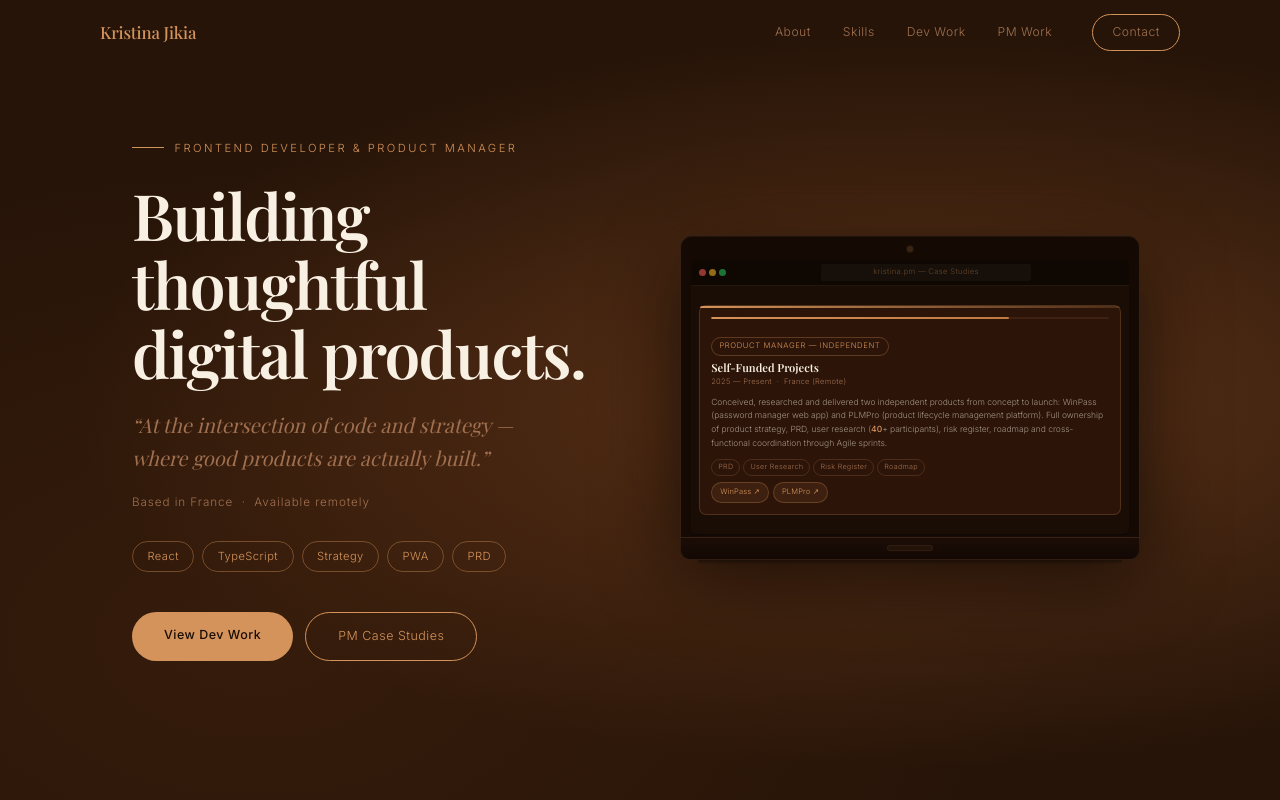
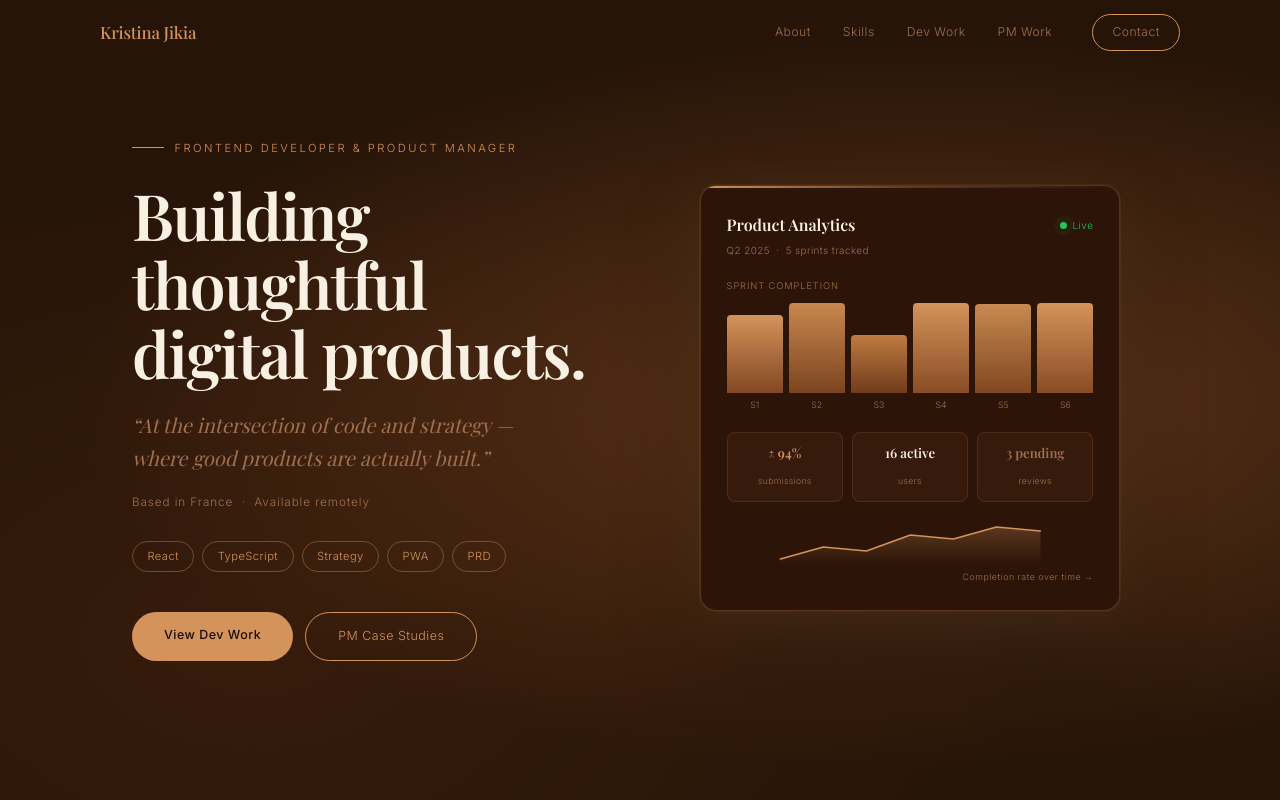
Before and after one commit to Jikia25/Jikia25.github.io, a plain HTML site: page index.html in a window 1280 px wide. Shown: the top 800 px of the page. Drawn offline with nearby package versions, Linux system fonts and the light colour scheme; a web font is replaced by a local one.

Commit message:
fix: contact hover, experience content, analytics widget, about spotlight

```diff
--- a/index.html
+++ b/index.html
@@ -79,7 +79,7 @@ body{
   border-radius:100px;font-size:0.73rem;letter-spacing:0.04em;
   transition:background 0.2s,color 0.2s;
 }
-.nav-pill:hover{background:var(--acc);color:var(--bg3);}
+.nav-pill:hover{background:var(--acc);color:#1A0D05;}
 .burger{display:none;flex-direction:column;gap:5px;margin-left:auto;}
 .burger span{display:block;width:22px;height:1.5px;background:var(--text);transition:all 0.3s;border-radius:2px;}
 .mob-nav{
@@ -209,88 +209,84 @@ h2.sec-h em{font-style:italic;color:var(--muted);}
   to{opacity:1;transform:none;}
 }
 
-/* ── LAPTOP MOCKUP ── */
+/* ── ANALYTICS WIDGET ── */
 .hero-right{display:flex;align-items:center;justify-content:center;}
-.laptop{width:100%;max-width:460px;position:relative;opacity:0;animation:fadeUp 0.9s cubic-bezier(0.22,1,0.36,1) 0.5s forwards;}
-.laptop-body{
-  background:#140903;border-radius:12px 12px 0 0;
-  padding:10px 10px 0;
-  border:1.5px solid rgba(212,147,90,0.18);
-  box-shadow:0 30px 80px rgba(0,0,0,0.7),0 0 100px rgba(160,90,45,0.12),inset 0 1px 0 rgba(212,147,90,0.08);
+.analytics-wrap{
+  width:100%;max-width:420px;
+  opacity:0;animation:fadeUp 0.9s cubic-bezier(0.22,1,0.36,1) 0.5s forwards;
 }
-.laptop-cam{width:6px;height:6px;border-radius:50%;background:rgba(212,147,90,0.2);margin:0 auto 8px;box-shadow:0 0 0 1px rgba(212,147,90,0.08);}
-.laptop-screen{background:var(--bg3);border-radius:6px;overflow:hidden;aspect-ratio:16/10;display:flex;flex-direction:column;}
-.laptop-hinge{height:3px;background:linear-gradient(180deg,#0d0603,#1a0c05);}
-.laptop-base{
-  height:22px;background:linear-gradient(180deg,#1c0d06 0%,#120804 100%);
-  border-radius:0 0 10px 10px;
-  border:1.5px solid rgba(212,147,90,0.12);border-top:none;
-  display:flex;align-items:center;justify-content:center;
+.analytics-card{
+  background:#2C1408;
+  border:1px solid rgba(212,147,90,0.25);
+  border-radius:16px;padding:1.6rem;
+  box-shadow:0 20px 60px rgba(212,147,90,0.15),0 0 0 1px rgba(212,147,90,0.08),0 40px 80px rgba(0,0,0,0.4);
+  position:relative;overflow:hidden;
+  animation:float 3s ease-in-out 1.4s infinite;
 }
-.laptop-trackpad{width:46px;height:6px;border-radius:3px;background:rgba(212,147,90,0.06);border:1px solid rgba(212,147,90,0.08);}
-.laptop-foot{height:5px;background:linear-gradient(180deg,rgba(0,0,0,0.35),transparent);margin:0 18px;border-radius:0 0 40% 40%;}
+.analytics-card::before{content:'';position:absolute;top:0;left:0;right:0;height:2px;background:linear-gradient(90deg,var(--acc),rgba(212,147,90,0.3),transparent);border-radius:16px 16px 0 0;}
+@keyframes float{0%,100%{transform:translateY(0);}50%{transform:translateY(-6px);}}
 
-/* Screen internals */
-.ls-bar{
-  height:26px;background:rgba(15,8,3,0.95);flex-shrink:0;
-  border-bottom:1px solid rgba(212,147,90,0.1);
-  display:flex;align-items:center;padding:0 8px;gap:5px;
+/* Card header */
+.ac-header{margin-bottom:1.2rem;}
+.ac-title-row{display:flex;align-items:center;justify-content:space-between;margin-bottom:0.25rem;}
+.ac-title{font-family:'Playfair Display',serif;font-size:1rem;font-weight:600;color:var(--text);}
+.ac-live{display:flex;align-items:center;gap:5px;font-size:0.62rem;color:#22c55e;letter-spacing:0.05em;}
+.ac-dot{
+  width:7px;height:7px;border-radius:50%;background:#22c55e;flex-shrink:0;
+  box-shadow:0 0 0 0 rgba(34,197,94,0.4);
+  animation:acpulse 2s ease infinite;
 }
-.ls-dots{display:flex;gap:3px;}
-.ls-dots span{width:7px;height:7px;border-radius:50%;}
-.ls-d1{background:rgba(255,95,87,0.55);}.ls-d2{background:rgba(255,189,46,0.55);}.ls-d3{background:rgba(40,200,98,0.55);}
-.ls-url{
-  font-size:0.48rem;color:rgba(212,147,90,0.4);letter-spacing:0.04em;
-  flex:1;text-align:center;padding:2px 6px;
-  background:rgba(255,255,255,0.03);border-radius:2px;max-width:210px;margin:0 auto;
+@keyframes acpulse{0%{box-shadow:0 0 0 0 rgba(34,197,94,0.4);}70%{box-shadow:0 0 0 7px rgba(34,197,94,0);}100%{box-shadow:0 0 0 0 rgba(34,197,94,0);}}
+.ac-sub{font-size:0.62rem;color:var(--muted);letter-spacing:0.04em;}
+
+/* Bar chart */
+.ac-chart{margin-bottom:1.2rem;}
+.ac-chart-label{font-size:0.58rem;letter-spacing:0.1em;text-transform:uppercase;color:var(--muted);margin-bottom:0.6rem;}
+.ac-bars{display:flex;align-items:flex-end;gap:6px;height:110px;}
+.ac-bar-col{flex:1;display:flex;flex-direction:column;align-items:center;justify-content:flex-end;gap:5px;height:100%;}
+.ac-bar{
+  width:100%;height:0;
+  border-radius:4px 4px 0 0;
+  transition:height 0s;
 }
-.ls-body{flex:1;display:flex;align-items:center;justify-content:center;padding:8px;overflow:hidden;}
+.ac-bar.b1{background:linear-gradient(180deg,#D4935A,rgba(160,90,45,0.75));}
+.ac-bar.b2{background:linear-gradient(180deg,#C8874E,rgba(150,85,40,0.75));}
+.ac-bar.b3{background:linear-gradient(180deg,#BF7A40,rgba(140,78,35,0.7));}
+.ac-bar.b4{background:linear-gradient(180deg,#D4935A,rgba(160,90,45,0.8));}
+.ac-bar.b5{background:linear-gradient(180deg,#C88A50,rgba(155,87,42,0.75));}
+.ac-bar.b6{background:linear-gradient(180deg,#D4935A,rgba(160,90,45,0.8));}
+.ac-bl{font-size:0.55rem;color:var(--muted);flex-shrink:0;}
 
-/* Experience card */
-.ls-card{
-  background:#2C1408;border:1px solid rgba(212,147,90,0.22);
-  border-radius:7px;padding:0.7rem;width:100%;position:relative;
-  opacity:0;transform:translateY(20px);
-  animation:cardIn 0.8s cubic-bezier(0.22,1,0.36,1) 0.6s forwards;
+/* Metrics pills */
+.ac-metrics{display:grid;grid-template-columns:repeat(3,1fr);gap:0.55rem;margin-bottom:1.2rem;}
+.ac-metric{
+  background:rgba(212,147,90,0.06);
+  border:1px solid rgba(212,147,90,0.14);
+  border-radius:8px;padding:0.55rem 0.4rem;text-align:center;
 }
-.ls-card::before{content:'';position:absolute;top:0;left:0;right:0;height:1.5px;background:linear-gradient(90deg,var(--acc),rgba(212,147,90,0.2));border-radius:7px 7px 0 0;}
-.ls-prog-wrap{height:2px;background:rgba(212,147,90,0.1);border-radius:1px;margin-bottom:0.6rem;overflow:hidden;}
-.ls-prog{height:100%;width:0%;background:linear-gradient(90deg,#D4935A,#BF7A40);border-radius:1px;}
-.ls-badge{
-  font-size:0.48rem;letter-spacing:0.08em;text-transform:uppercase;
-  color:var(--acc);display:inline-block;
-  border:1px solid rgba(212,147,90,0.3);border-radius:100px;
-  padding:0.12rem 0.45rem;margin-bottom:0.32rem;
+.ac-mv{display:block;font-size:0.82rem;font-weight:600;color:var(--text);margin-bottom:0.12rem;font-family:'Playfair Display',serif;}
+.ac-mv.up{color:#D4935A;}
+.ac-mv.pend{color:var(--muted);}
+.ac-ml{font-size:0.54rem;color:var(--muted);letter-spacing:0.04em;}
+
+/* Sparkline */
+.ac-spark{position:relative;}
+.ac-spark svg{width:100%;height:44px;display:block;}
+.spark-path{
+  stroke-dasharray:500;stroke-dashoffset:500;
+  animation:drawLine 1.5s ease 1.1s forwards;
 }
-.ls-company{font-family:'Playfair Display',serif;font-size:0.7rem;font-weight:600;color:var(--text);margin-bottom:0.12rem;line-height:1.2;}
-.ls-date{font-size:0.47rem;color:var(--muted);margin-bottom:0.45rem;letter-spacing:0.04em;}
-.ls-desc{font-size:0.53rem;line-height:1.62;color:rgba(248,240,227,0.58);margin-bottom:0.5rem;}
-.ls-cnt{color:var(--acc);font-weight:500;}
-.ls-cursor{
-  display:inline-block;width:1px;height:0.72em;
-  background:var(--acc);vertical-align:middle;margin-left:1px;
-  animation:blink 1s step-end infinite;
+@keyframes drawLine{to{stroke-dashoffset:0;}}
+.ac-spark-lbl{font-size:0.55rem;color:var(--muted);letter-spacing:0.06em;text-align:right;margin-top:0.3rem;}
+
+/* About spotlight overlay */
+#about{position:relative;}
+.about-overlay{
+  position:absolute;inset:0;pointer-events:none;z-index:2;
+  background:radial-gradient(circle 160px at var(--mx,50%) var(--my,50%),transparent 0%,rgba(20,8,3,0.85) 100%);
+  opacity:0;transition:opacity 0.25s;
 }
-@keyframes blink{0%,100%{opacity:1;}50%{opacity:0;}}
-.ls-artifacts{display:flex;flex-wrap:wrap;gap:3px;margin-bottom:0.42rem;}
-.ls-art{
-  font-size:0.45rem;letter-spacing:0.04em;
-  padding:0.1rem 0.38rem;
-  border:1px solid rgba(212,147,90,0.2);color:var(--muted);border-radius:100px;
-  opacity:0;transform:translateY(4px);
-  animation:tagIn 0.4s cubic-bezier(0.22,1,0.36,1) forwards;
-}
-.ls-a1{animation-delay:1.1s}.ls-a2{animation-delay:1.22s}.ls-a3{animation-delay:1.34s}.ls-a4{animation-delay:1.46s}
-@keyframes tagIn{to{opacity:1;transform:none;}}
-@keyframes cardIn{to{opacity:1;transform:none;}}
-.ls-pills{display:flex;gap:4px;}
-.ls-pill{
-  font-size:0.47rem;padding:0.18rem 0.5rem;
-  background:rgba(212,147,90,0.1);border:1px solid rgba(212,147,90,0.28);
-  color:var(--acc);border-radius:100px;letter-spacing:0.02em;cursor:pointer;
-  transition:background 0.2s;
-}
-.ls-pill:hover{background:rgba(212,147,90,0.2);}
+#about:hover .about-overlay,#about.spotlight .about-overlay{opacity:1;}
 
 /* ── TICKER ── */
 .ticker{
@@ -724,40 +720,55 @@ footer{
       </div>
     </div>
     <div class="hero-right">
-      <div class="laptop">
-        <div class="laptop-body">
-          <div class="laptop-cam"></div>
-          <div class="laptop-screen">
-            <!-- browser bar -->
-            <div class="ls-bar">
-              <div class="ls-dots"><span class="ls-d1"></span><span class="ls-d2"></span><span class="ls-d3"></span></div>
-              <div class="ls-url">kristina.pm &mdash; Case Studies</div>
+      <div class="analytics-wrap">
+        <div class="analytics-card">
+          <!-- header -->
+          <div class="ac-header">
+            <div class="ac-title-row">
+              <span class="ac-title">Product Analytics</span>
+              <span class="ac-live"><span class="ac-dot"></span>Live</span>
             </div>
-            <!-- card -->
-            <div class="ls-body">
-              <div class="ls-card">
-                <div class="ls-prog-wrap"><div class="ls-prog" id="ls-prog"></div></div>
-                <div class="ls-badge">Product Manager &mdash; Independent</div>
-                <div class="ls-company">Self-Funded Projects</div>
-                <div class="ls-date">2025 &mdash; Present &nbsp;&middot;&nbsp; France (Remote)</div>
-                <p class="ls-desc">Conceived, researched and delivered two independent products from concept to launch: WinPass (password manager web app) and PLMPro (product lifecycle management platform). Full ownership of product strategy, PRD, user research (<span class="ls-cnt" id="ls-cnt">40</span>+ participants), risk register, roadmap and cross-functional coordination through Agile sprints.<span class="ls-cursor"></span></p>
-                <div class="ls-artifacts">
-                  <span class="ls-art ls-a1">PRD</span>
-                  <span class="ls-art ls-a2">User Research</span>
-                  <span class="ls-art ls-a3">Risk Register</span>
-                  <span class="ls-art ls-a4">Roadmap</span>
-                </div>
-                <div class="ls-pills">
-                  <span class="ls-pill">WinPass &#x2197;</span>
-                  <span class="ls-pill">PLMPro &#x2197;</span>
-                </div>
-              </div>
+            <div class="ac-sub">Q2 2025 &nbsp;&middot;&nbsp; 5 sprints tracked</div>
+          </div>
+          <!-- bar chart -->
+          <div class="ac-chart">
+            <div class="ac-chart-label">Sprint completion</div>
+            <div class="ac-bars">
+              <div class="ac-bar-col"><div class="ac-bar b1" data-h="78"></div><span class="ac-bl">S1</span></div>
+              <div class="ac-bar-col"><div class="ac-bar b2" data-h="98"></div><span class="ac-bl">S2</span></div>
+              <div class="ac-bar-col"><div class="ac-bar b3" data-h="58"></div><span class="ac-bl">S3</span></div>
+              <div class="ac-bar-col"><div class="ac-bar b4" data-h="109"></div><span class="ac-bl">S4</span></div>
+              <div class="ac-bar-col"><div class="ac-bar b5" data-h="89"></div><span class="ac-bl">S5</span></div>
+              <div class="ac-bar-col"><div class="ac-bar b6" data-h="106"></div><span class="ac-bl">S6</span></div>
             </div>
           </div>
-          <div class="laptop-hinge"></div>
+          <!-- metrics -->
+          <div class="ac-metrics">
+            <div class="ac-metric">
+              <span class="ac-mv up">&#x2191; 94%</span>
+              <span class="ac-ml">submissions</span>
+            </div>
+            <div class="ac-metric">
+              <span class="ac-mv">16 active</span>
+              <span class="ac-ml">users</span>
+            </div>
+            <div class="ac-metric">
+              <span class="ac-mv pend">3 pending</span>
+              <span class="ac-ml">reviews</span>
+            </div>
+          </div>
+          <!-- sparkline -->
+          <div class="ac-spark">
+            <svg viewBox="0 0 260 44" fill="none" xmlns="http://www.w3.org/2000/svg">
+              <defs>
+                <linearGradient id="spk-g" x1="0" y1="0" x2="0" y2="1"><stop offset="0%" stop-color="rgba(212,147,90,0.28)"/><stop offset="100%" stop-color="rgba(212,147,90,0)"/></linearGradient>
+              </defs>
+              <path d="M0 38 L43 26 L86 30 L130 14 L173 18 L216 6 L260 10" stroke="#D4935A" stroke-width="1.6" stroke-linecap="round" stroke-linejoin="round" fill="none" class="spark-path"/>
+              <path d="M0 38 L43 26 L86 30 L130 14 L173 18 L216 6 L260 10 L260 44 L0 44Z" fill="url(#spk-g)"/>
+            </svg>
+            <div class="ac-spark-lbl">Completion rate over time &rarr;</div>
+          </div>
         </div>
-        <div class="laptop-base"><div class="laptop-trackpad"></div></div>
-        <div class="laptop-foot"></div>
       </div>
     </div>
   </div>
@@ -793,6 +804,7 @@ footer{
 
 <!-- ABOUT -->
 <section id="about" class="sec-pad">
+  <div class="about-overlay"></div>
   <div class="wrap">
     <div class="sec-tag rv">About</div>
     <h2 class="sec-h rv d1">A developer who<br/><em>thinks in products.</em></h2>
@@ -888,7 +900,7 @@ footer{
         <div>
           <div class="tl-role">Product Manager &mdash; Independent</div>
           <div class="tl-company">Self-Funded Projects</div>
-          <div class="tl-date">2024 &mdash; Present &nbsp;&middot;&nbsp; France (Remote)</div>
+          <div class="tl-date">2025 &mdash; Present &nbsp;&middot;&nbsp; France (Remote)</div>
           <p class="tl-desc">Conceived, researched and delivered two independent products from concept to launch: <strong style="color:var(--text);">WinPass</strong> (password manager web app) and <strong style="color:var(--text);">PLMPro</strong> (product lifecycle management platform). Full ownership of product strategy, PRD, user research (40+ participants), risk register, roadmap and cross-functional coordination through Agile sprints.</p>
         </div>
       </div>
@@ -1260,30 +1272,34 @@ document.querySelectorAll('a[href^="#"]').forEach(function(a){
   });
 });
 
-/* ── LAPTOP: progress bar + count-up ── */
+/* ── ANALYTICS: animate bars + sparkline on load ── */
 (function(){
-  var started=false;
-  function runLaptop(){
-    if(started)return;started=true;
-    /* progress bar */
-    var p=document.getElementById('ls-prog');
-    if(p){setTimeout(function(){p.style.transition='width 1.3s cubic-bezier(0.4,0,0.2,1)';p.style.width='75%';},1000);}
-    /* count-up 0→40 */
-    var el=document.getElementById('ls-cnt');
-    if(el){
-      el.textContent='0';
+  window.addEventListener('load',function(){
+    /* bars */
+    var bars=document.querySelectorAll('.ac-bar');
+    bars.forEach(function(bar,i){
+      var h=parseInt(bar.dataset.h,10);
       setTimeout(function(){
-        var n=0,target=40,dur=700,step=16;
-        var t=setInterval(function(){
-          n+=target/(dur/step);
-          if(n>=target){el.textContent=target;clearInterval(t);}
-          else{el.textContent=Math.floor(n);}
-        },step);
-      },1000);
-    }
-  }
-  /* trigger on page load (card animates in at 0.6s) */
-  window.addEventListener('load',function(){setTimeout(runLaptop,100);});
+        bar.style.transition='height 0.65s cubic-bezier(0.22,1,0.36,1)';
+        bar.style.height=h+'px';
+      },800+i*100);
+    });
+  });
+})();
+
+/* ── ABOUT: spotlight cursor effect ── */
+(function(){
+  var sec=document.getElementById('about');
+  var ov=sec&&sec.querySelector('.about-overlay');
+  if(!sec||!ov)return;
+  if(!window.matchMedia('(hover:hover)').matches)return;
+  sec.addEventListener('mousemove',function(e){
+    var r=sec.getBoundingClientRect();
+    var mx=((e.clientX-r.left)/r.width*100).toFixed(2)+'%';
+    var my=((e.clientY-r.top)/r.height*100).toFixed(2)+'%';
+    sec.style.setProperty('--mx',mx);
+    sec.style.setProperty('--my',my);
+  });
 })();
 
 /* ── FLIP CARDS: tap support on mobile ── */
```
